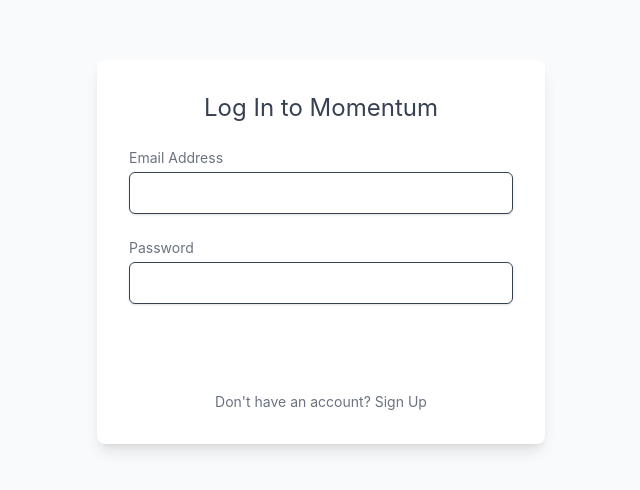
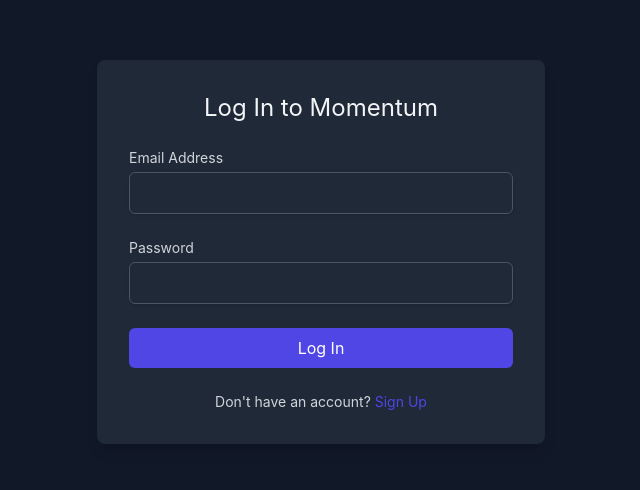
Before and after one commit to silkpanda/Momentum, a React (Vite) app: page /login in a window 1280 px wide. Shown: the part 148-638 px from the top of the page, without its empty margins (319-959 px from the left). Built offline with nearby package versions, Linux system fonts and the light colour scheme; no server answers.

Commit message:
css fixed

```diff
--- a/src/index.css
+++ b/src/index.css
@@ -1,4 +1,4 @@
-/* src/index.css (UPDATED FOR V4) */
+/* src/index.css (UPDATED FOR V4 + DARK MODE) */
 
 /*
   1. Import the v4 engine.
@@ -22,14 +22,18 @@
   --palette-gray-0: #FFFFFF;
   --palette-gray-50: #F9FAFB;
   --palette-gray-100: #F3F4F6;
+  --palette-gray-200: #E5E7EB; /* Added for dark mode borders */
   --palette-gray-300: #D1D5DB;
   --palette-gray-500: #6B7280;
+  --palette-gray-600: #4B5563; /* Added for dark mode text */
   --palette-gray-700: #374151;
+  --palette-gray-800: #1F2937; /* Added for dark mode surfaces */
   --palette-gray-900: #111827;
   --palette-black: #000000;
 
   /* === 2. Semantic Roles (Signal) === */
   /* These are prefixed with --color- so Tailwind generates classes */
+  /* --- DEFAULT (LIGHT) THEME --- */
   --color-bg-canvas: var(--palette-gray-50);
   --color-bg-surface: var(--palette-gray-0);
   --color-bg-muted: var(--palette-gray-100);
@@ -40,12 +44,22 @@
   --color-border-primary: var(--palette-gray-300);
   --color-border-muted: var(--palette-gray-100);
 
+  /* --- FIX: Added missing input/border vars from Login.jsx --- */
+  --color-bg-input: var(--palette-gray-0); /* Mapped to bg-surface */
+  --color-border-default: var(--palette-gray-300); /* Mapped to border-primary */
+
   /* === 3. Action & State Palette (Spark) === */
   --palette-action-500: #4F46E5;
   --palette-action-600: #4338CA;
   --color-action-primary: var(--palette-action-500);
   --color-action-primary-hover: var(--palette-action-600);
   --color-text-on-action: var(--palette-gray-0);
+
+  /* --- FIX: Added missing brand vars from Login.jsx --- */
+  /* We map "brand" to "action" so they are the same */
+  --color-brand-primary: var(--color-action-primary);
+  --color-brand-primary-hover: var(--color-action-primary-hover);
+
 
   --palette-success-500: #10B981;
   --palette-warning-500: #F59E0B;
@@ -103,3 +117,40 @@
     padding: 0;
   }
 }
+
+/*
+  5. --- THIS IS THE DARK MODE FIX ---
+  We use the [data-theme="dark"] selector from your index.html
+  to override the semantic color variables.
+  Tailwind's classes (e.g., bg-bg-canvas) will automatically
+  pick up these new values.
+*/
+html[data-theme="dark"] {
+  /* --- DARK THEME OVERRIDES --- */
+  --color-bg-canvas: var(--palette-gray-900);
+  --color-bg-surface: var(--palette-gray-800);
+  --color-bg-muted: var(--palette-gray-700);
+  --color-text-primary: var(--palette-gray-100);
+  --color-text-secondary: var(--palette-gray-300);
+  --color-text-disabled: var(--palette-gray-600);
+  --color-text-inverted: var(--palette-gray-900);
+  --color-border-primary: var(--palette-gray-600);
+  --color-border-muted: var(--palette-gray-700);
+
+  /* --- Input/Border Overrides --- */
+  --color-bg-input: var(--palette-gray-800); /* Mapped to bg-surface */
+  --color-border-default: var(--palette-gray-600); /* Mapped to border-primary */
+
+  /* --- Action Button (Brand) Overrides --- */
+  /* Action colors can stay vibrant in dark mode */
+  --color-action-primary: var(--palette-action-500);
+  --color-action-primary-hover: var(--palette-action-600);
+  --color-text-on-action: var(--palette-gray-0);
+  --color-brand-primary: var(--color-action-primary);
+  --color-brand-primary-hover: var(--color-action-primary-hover);
+
+  /* --- Error State Overrides --- */
+  --color-signal-error: var(--palette-danger-500);
+  --color-signal-error-bg: #450a0a;  /* Darker red background */
+  --color-signal-error-border: #7f1d1d; /* Darker red border */
+}
```
